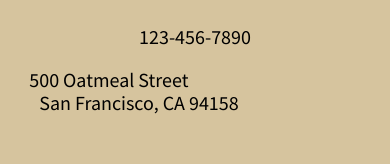
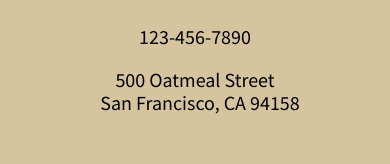
Before and after one commit to LesterYiu/oatAndHoney, a React (Create React App) app: page / in a window 390 px wide. Shown: the part 1782-1946 px from the top of the page. Built offline with nearby package versions, Linux system fonts and the light colour scheme; no server answers; the database is empty.

Commit message:
fixed address centering at mobile screens

```diff
--- a/src/App.css
+++ b/src/App.css
@@ -936,4 +936,10 @@ footer ul.flexContainer li:nth-child(2) {
   .cartMenu {
     width: 75%;
   }
+
+  /* Footer */
+
+  address {
+    text-align: center;
+  }
 }
```
